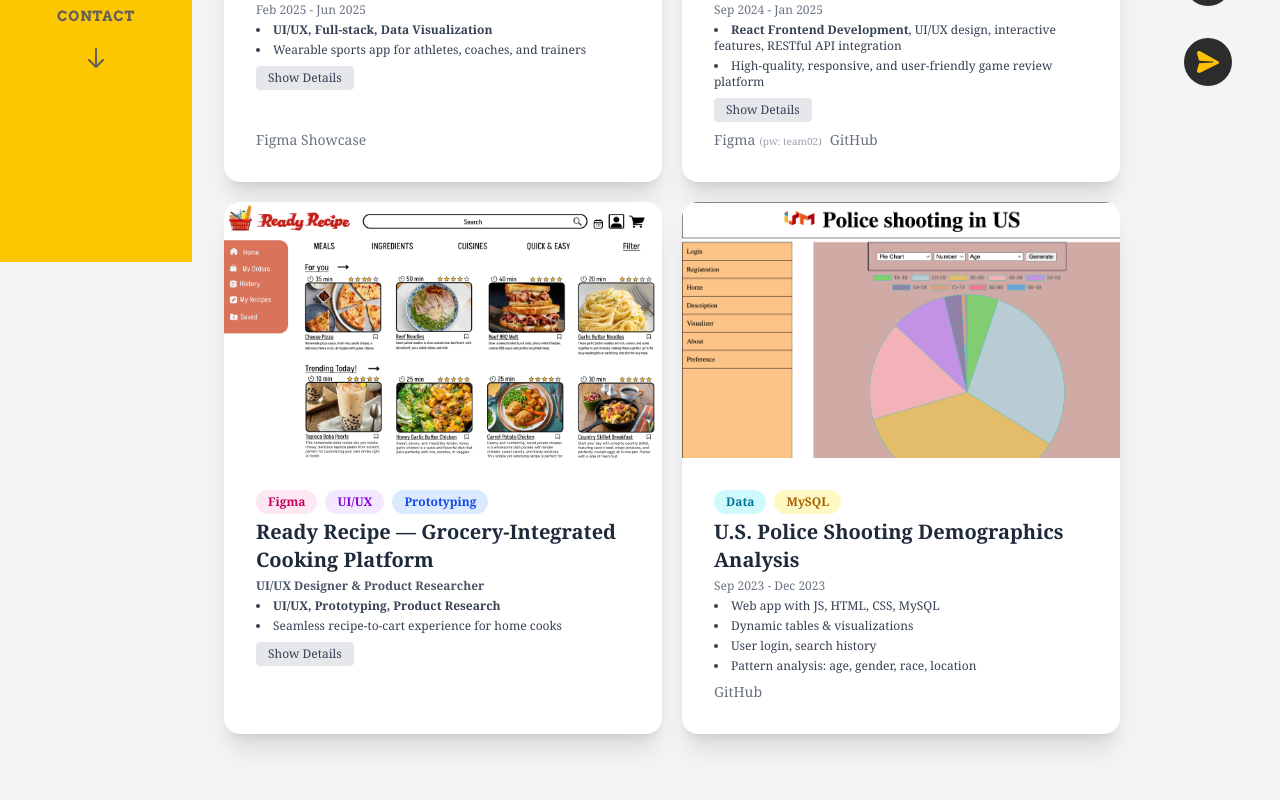
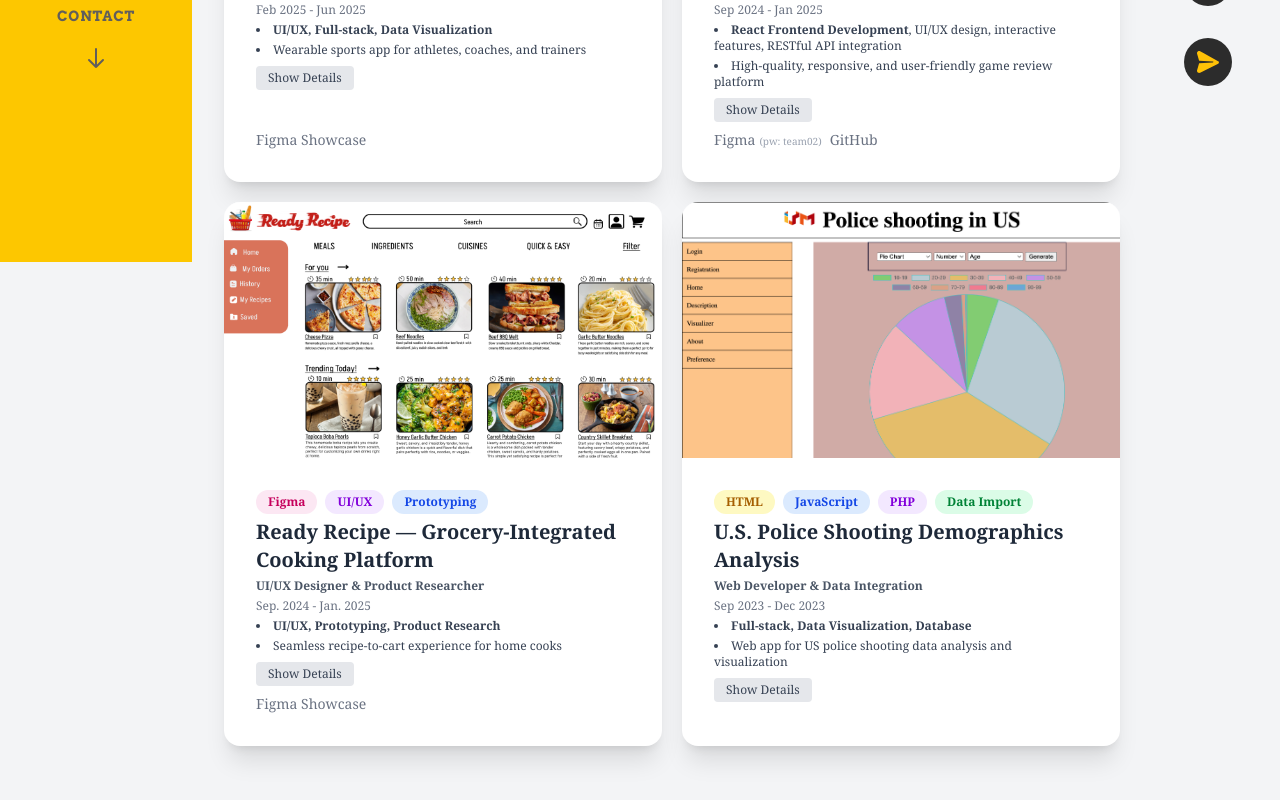
Before and after one commit to 911219fufu-tech/Personal-Website, a Next.js app: page /projects in a window 1280 px wide. Shown: the part 538-1338 px from the top of the page. Built offline with nearby package versions, Linux system fonts and the light colour scheme.

Commit message:
update police shooting detail

```diff
--- a/app/projects/page.tsx
+++ b/app/projects/page.tsx
@@ -5,6 +5,7 @@
   const [showDetail1, setShowDetail1] = useState(false);
   const [showDetail2, setShowDetail2] = useState(false);
   const [showDetail3, setShowDetail3] = useState(false);
+  const [showDetail4, setShowDetail4] = useState(false);
   return (
     <main className="w-full min-h-screen bg-gray-100 px-8 py-16">
       <div className="max-w-6xl mx-auto">
@@ -104,6 +105,7 @@
               </div>
               <h3 className="text-xl font-bold text-gray-800 mb-1">Ready Recipe — Grocery-Integrated Cooking Platform</h3>
               <p className="text-xs text-gray-600 mb-1 font-semibold">UI/UX Designer & Product Researcher</p>
+              <p className="text-xs text-gray-500 mb-1">Sep. 2024 - Jan. 2025</p>
               <ul className="list-disc list-inside text-gray-700 text-xs space-y-1 mb-2">
                 <li><b>UI/UX, Prototyping, Product Research</b></li>
                 <li>Seamless recipe-to-cart experience for home cooks</li>
@@ -122,6 +124,9 @@
                   <li><b>Component-Based Design System:</b> Built a reusable library of UI components (buttons, cards, navigation bars) to ensure visual consistency and to facilitate future front-end development.</li>
                 </ul>
               )}
+              <div className="mt-auto flex gap-2">
+                <a href="https://www.figma.com/proto/rbPVxdxRR8rQU8L2hB6xKl/ReadyRecipe?node-id=1-2&p=f&t=rHmqi8wzDeKmrxT9-1&scaling=scale-down&content-scaling=fixed&page-id=0%3A1&starting-point-node-id=1%3A2" target="_blank" rel="noopener noreferrer" className="text-gray-500 hover:text-gray-800 text-sm font-medium">Figma Showcase</a>
+              </div>
             </div>
           </div>
 
@@ -132,19 +137,34 @@
             </div>
             <div className="p-8 flex-1 flex flex-col">
               <div className="flex items-center gap-2 mb-1">
-                <span className="inline-block bg-cyan-100 text-cyan-700 px-3 py-1 rounded-full text-xs font-semibold">Data</span>
-                <span className="inline-block bg-yellow-100 text-yellow-700 px-3 py-1 rounded-full text-xs font-semibold">MySQL</span>
+                <span className="inline-block bg-yellow-100 text-yellow-700 px-3 py-1 rounded-full text-xs font-semibold">HTML</span>
+                <span className="inline-block bg-blue-100 text-blue-700 px-3 py-1 rounded-full text-xs font-semibold">JavaScript</span>
+                <span className="inline-block bg-purple-100 text-purple-700 px-3 py-1 rounded-full text-xs font-semibold">PHP</span>
+                <span className="inline-block bg-green-100 text-green-700 px-3 py-1 rounded-full text-xs font-semibold">Data Import</span>
               </div>
               <h3 className="text-xl font-bold text-gray-800 mb-1">U.S. Police Shooting Demographics Analysis</h3>
+              <p className="text-xs text-gray-600 mb-1 font-semibold">Web Developer & Data Integration</p>
               <p className="text-xs text-gray-500 mb-1">Sep 2023 - Dec 2023</p>
               <ul className="list-disc list-inside text-gray-700 text-xs space-y-1 mb-2">
-                <li>Web app with JS, HTML, CSS, MySQL</li>
-                <li>Dynamic tables & visualizations</li>
-                <li>User login, search history</li>
-                <li>Pattern analysis: age, gender, race, location</li>
+                <li><b>Full-stack, Data Visualization, Database</b></li>
+                <li>Web app for US police shooting data analysis and visualization</li>
               </ul>
+              <button
+                className="self-start mb-2 px-3 py-1 bg-gray-200 rounded text-xs text-gray-700 hover:bg-gray-300 transition"
+                onClick={() => setShowDetail4((prev) => !prev)}
+              >
+                {showDetail4 ? "Hide Details" : "Show Details"}
+              </button>
+              {showDetail4 && (
+                <ul className="list-disc list-inside text-gray-700 text-xs space-y-1 mb-2 animate-fade-in">
+                  <li><b>Dynamic Data Visualization:</b> Engineered an interactive dashboard using Chart.js to visualize fatal police shooting data across the US, allowing users to generate Bar, Line, and Pie charts based on specific demographics and states.</li>
+                  <li><b>Database Management:</b> Successfully imported and managed large-scale datasets from The Washington Post into MySQL, establishing a robust backend connection to serve real-time data to the frontend.</li>
+                  <li><b>Full-stack Integration:</b> Developed a complete web application featuring User Authentication (Login/Registration), theme customization (Color/Font preferences), and complex data fetching using PHP and JavaScript.</li>
+                  <li><b>Responsive Interface Implementation:</b> Built a multi-page functional website using HTML5 and CSS3, ensuring the layout remains structured and user-friendly while handling extensive textual and graphical information.</li>
+                </ul>
+              )}
               <div className="mt-auto flex gap-2">
-                <a href="#" className="text-gray-500 hover:text-gray-800 text-sm font-medium">GitHub</a>
+                {/* <a href="#" className="text-gray-500 hover:text-gray-800 text-sm font-medium">GitHub</a> */}
               </div>
             </div>
           </div>
```
